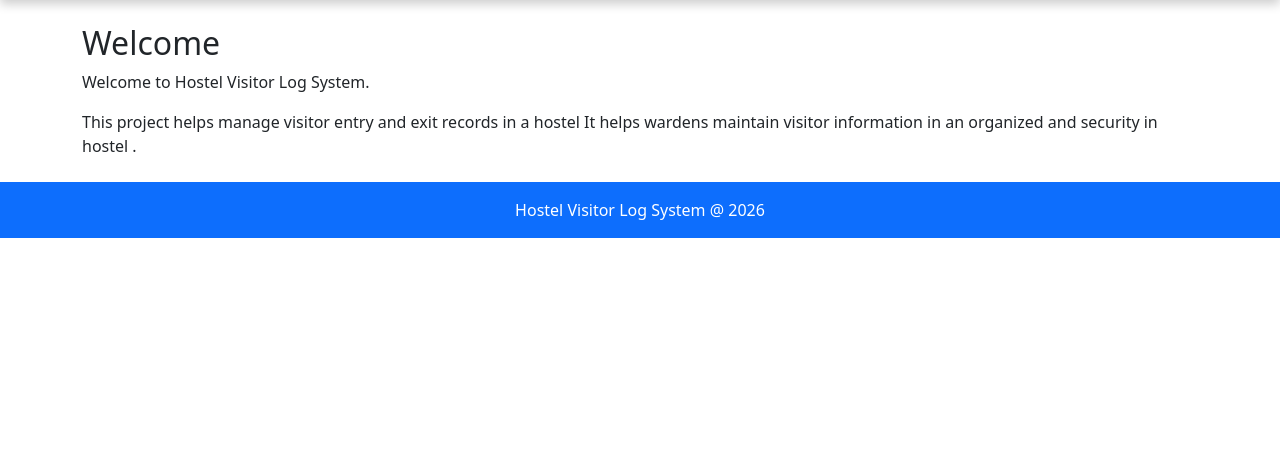
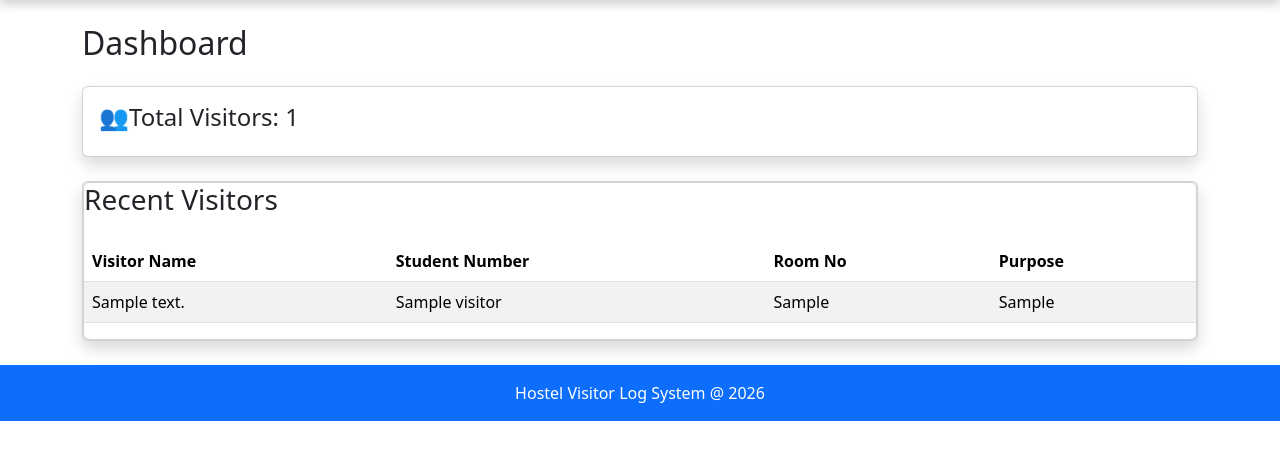
Before and after one commit to biradarvaishnavi444-png/python-training, a Flask app: page / in a window 1280 px wide. Shown: the part 64-524 px from the top of the page. Run offline with Flask 3, Linux system fonts and the light colour scheme; tables that the repository leaves empty hold one stand-in row (values such as "Sample post").

Commit message:
Revamp home page layout to include dashboard and recent visitors overview

```diff
--- a/templates/home.html
+++ b/templates/home.html
@@ -1,8 +1,40 @@
-{% extends 'base.html' %}
+{% extends "base.html" %}
+
+{% block title %}Home{% endblock %}
 
 {% block content %}
-<h2>Welcome</h2>
-<p>Welcome to Hostel Visitor Log System.</p>
-<p>This project helps manage visitor entry and exit records in a hostel It helps wardens maintain visitor information in an organized and security in hostel .</p>
+
+<h2 class="mb-4">Dashboard</h2>
+
+<div class="card shadow">
+    <div class="card-body">
+        <h4> 👥Total Visitors: {{ visitors|length }}</h4>
+    </div>
+</div>
+<div class="card shadow mt-4">
+    <div class="card recent-card ">
+        <h3 class ="recent-title">Recent Visitors</h3>
+        <table class="table table-striped mt-3">
+            <thead>
+                <tr>
+                    <th> Visitor Name</th>
+                    <th>Student Number</th>
+                    <th>Room No</th>
+                    <th>Purpose</th>
+                </tr>
+            </thead>
+            <tbody>
+                {% for visitor in visitors %}
+                <tr>
+                    <td>{{ visitor.visitor_name }}</td>
+                    <td>{{ visitor.student_name}}</td>
+                    <td>{{ visitor.room_no }}</td>
+                    <td>{{ visitor.purpose }}</td>
+                </tr>
+                {% endfor %}
+            </tbody>
+        </table>
+    </div>
+</div>
 
 {% endblock %}
```
